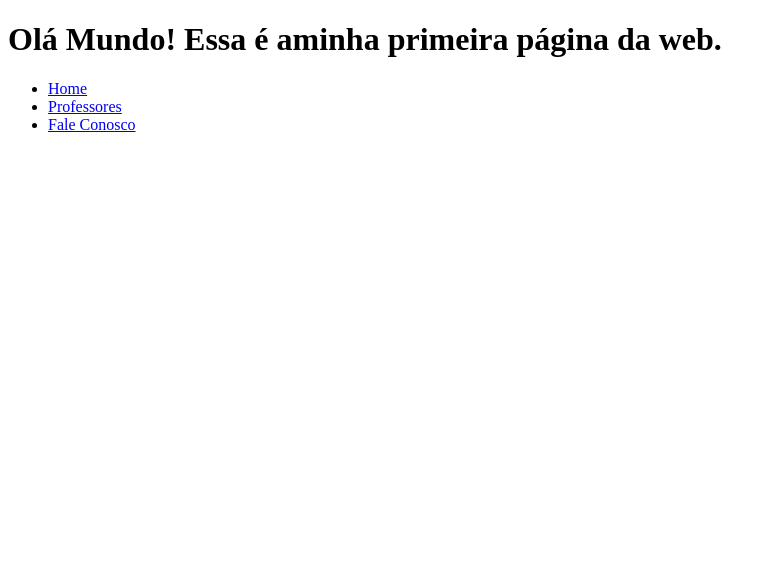
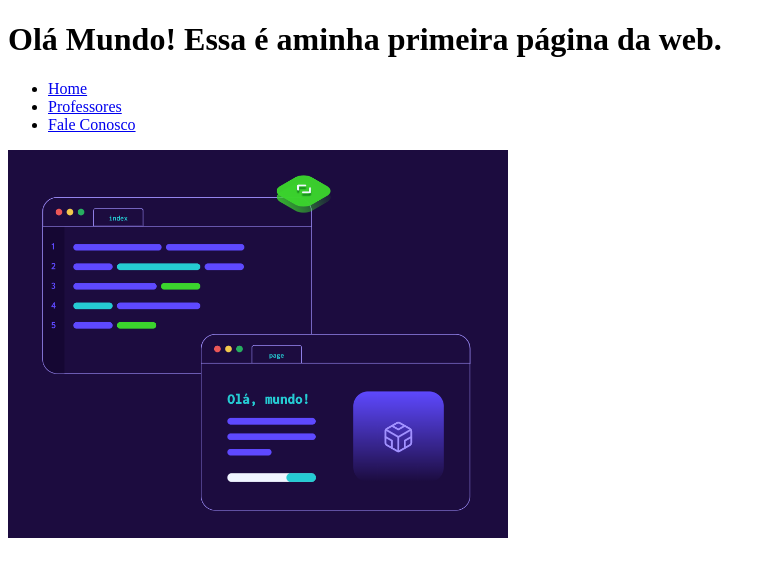
Before and after one commit to rgbbatista/Devaria-HTLM, a plain HTML site: page index.html in a window 1280 px wide. Shown: the whole page, without its empty margins (0-776 px from the left). Drawn offline with Linux system fonts and the light colour scheme.

Commit message:
Criação da main

```diff
--- a/index.html
+++ b/index.html
@@ -15,5 +15,10 @@
         </ul>
       </nav>
     </header>
+    <main>
+      <section>
+        <img src="fotos curso devaria/fotohome.png.png" width="500" alt="Devaria Olá Mundo">
+      </section>
+    </main>
   </body>
 </html>
```
Also changed, not shown: fotos curso devaria/fotohome.png.png (added), fotos curso devaria/fotoprofessores (1).png (added).
